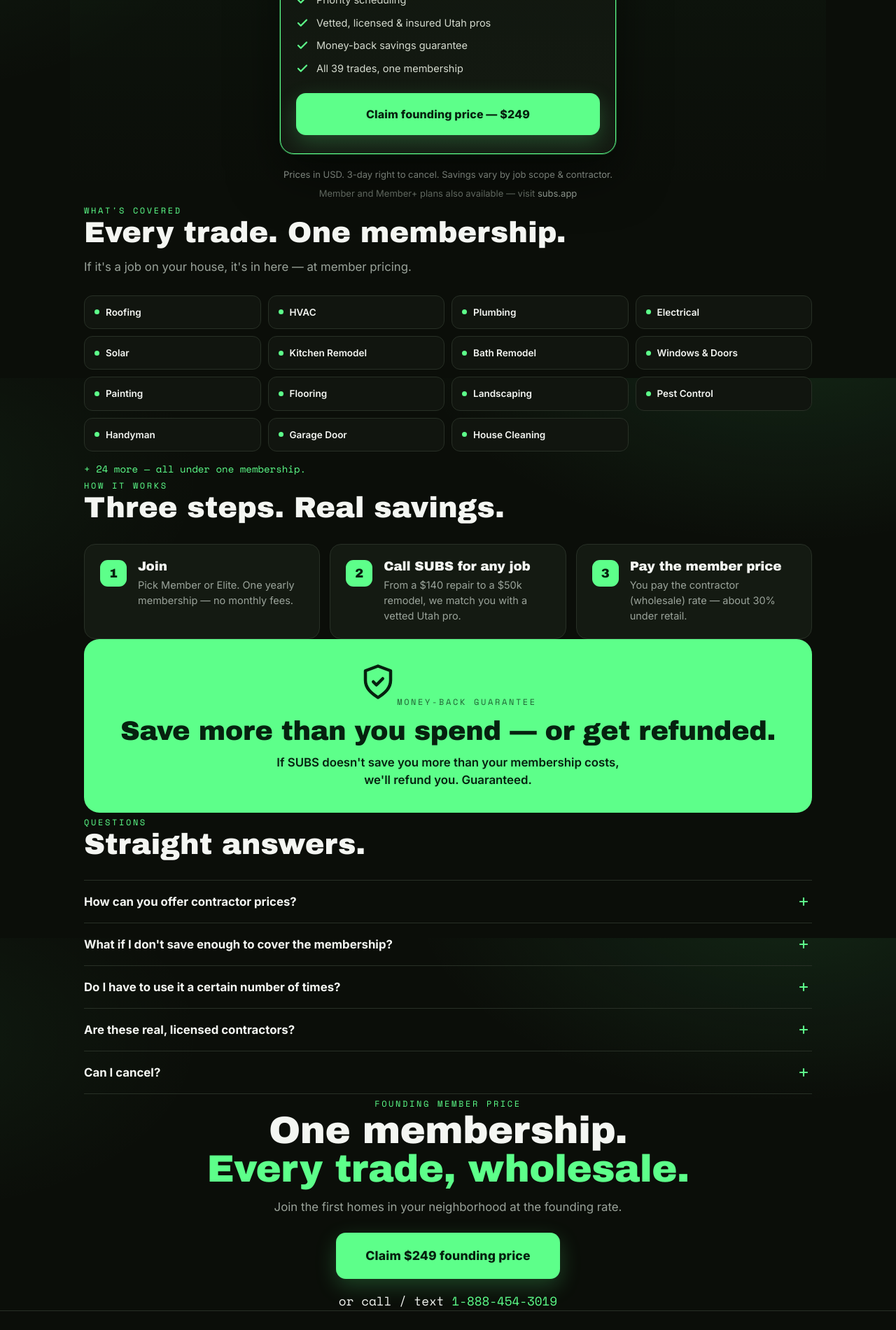
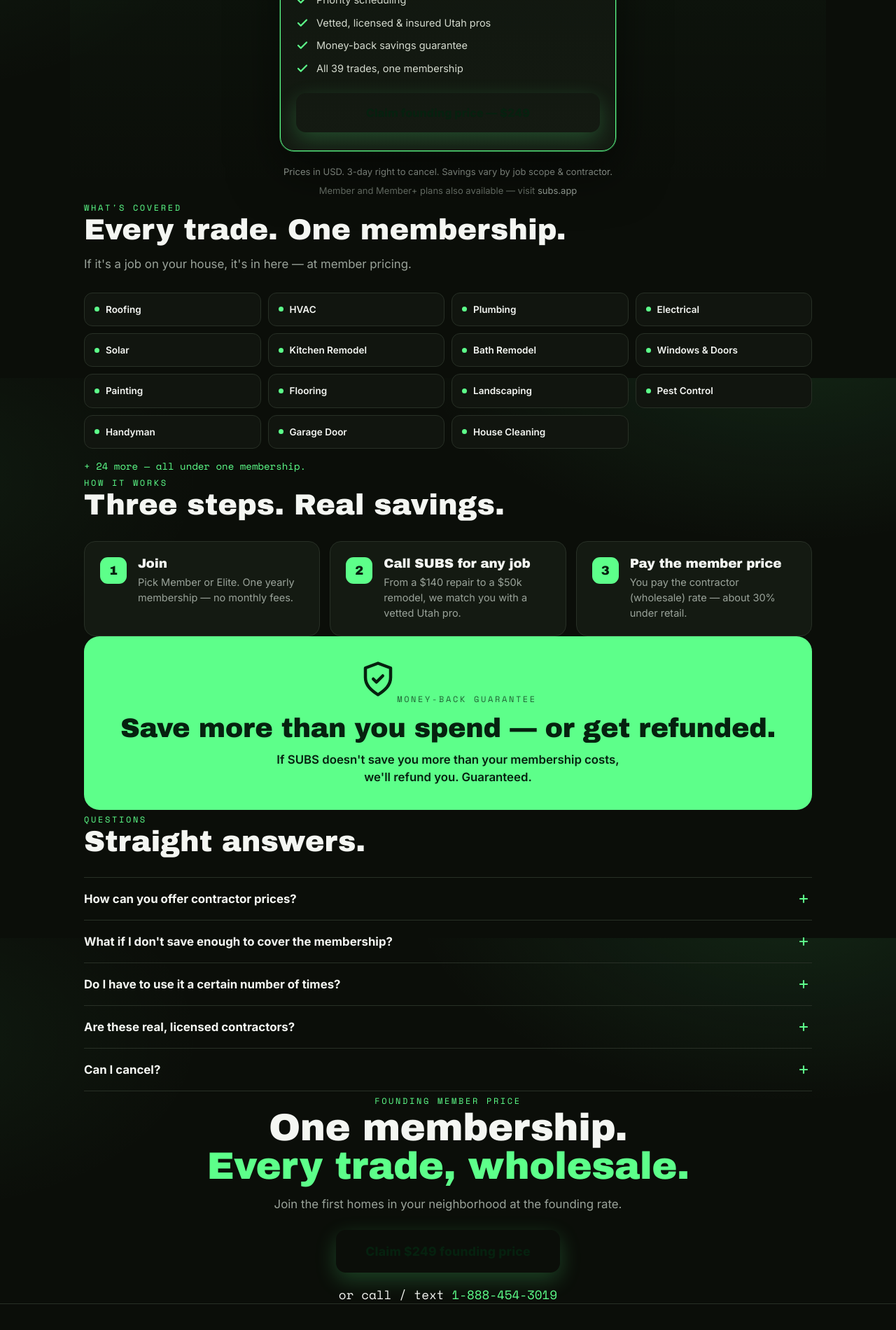
Before and after one commit to ryanmichaelscott/subs, a React (Vite) app: page /utah in a window 1280 px wide. Shown: the part 1860-3760 px from the top of the page at 70% size. Built offline with nearby package versions, Linux system fonts and the light colour scheme.

Commit message:
Utah: use JS fetch for checkout (bypasses routing), add loading state

```diff
--- a/src/pages/UtahLanding.jsx
+++ b/src/pages/UtahLanding.jsx
@@ -1,6 +1,5 @@
 import { useState, useEffect, useRef } from 'react'
 
-const CTA = '/api/checkout?plan=elite&coupon=DOOR100'
 
 const css = `
 @import url('https://fonts.googleapis.com/css2?family=Archivo+Black&family=Inter:wght@400;500;600;700;800&family=Space+Mono:wght@400;700&display=swap');
@@ -23,11 +22,13 @@ const css = `
 .utah-page .mono { font-family:var(--mono); }
 .utah-page .strike { text-decoration:line-through; text-decoration-color:var(--slash); color:var(--slash); }
 
+.utah-page button.btn { -webkit-appearance:none; appearance:none; background:none; outline:none; }
 .utah-page .btn {
   display:inline-flex; align-items:center; justify-content:center; gap:.5em;
   font-family:var(--body); font-weight:800; font-size:1rem; letter-spacing:.01em;
   padding:16px 26px; border-radius:14px; border:2px solid transparent; cursor:pointer;
   transition:transform .12s ease,box-shadow .2s ease,background .2s ease; text-align:center;
+  text-decoration:none;
 }
 .utah-page .btn-primary { background:var(--green); color:#06210F; box-shadow:0 10px 30px rgba(93,255,138,.22); }
 .utah-page .btn-primary:hover { transform:translateY(-2px); box-shadow:0 16px 40px rgba(93,255,138,.34); }
@@ -233,7 +234,30 @@ const faqs = [
 export default function UtahLanding() {
   const [openFaq, setOpenFaq] = useState(null)
   const [stickyVisible, setStickyVisible] = useState(false)
+  const [checkoutLoading, setCheckoutLoading] = useState(false)
   const pricingRef = useRef(null)
+
+  const handleCheckout = async () => {
+    if (checkoutLoading) return
+    setCheckoutLoading(true)
+    try {
+      const res = await fetch('/api/checkout', {
+        method: 'POST',
+        headers: { 'Content-Type': 'application/json' },
+        body: JSON.stringify({ plan: 'elite', coupon: 'DOOR100' }),
+      })
+      const data = await res.json()
+      if (data.url) {
+        window.location.href = data.url
+      } else {
+        throw new Error(data.error || 'Checkout failed')
+      }
+    } catch {
+      setCheckoutLoading(false)
+      window.location.href = 'tel:+18884543019'
+      alert('Something went wrong. Please call or text us at 1-888-454-3019 and we\'ll get you set up.')
+    }
+  }
 
   useEffect(() => {
     const prev = document.title
@@ -388,7 +412,7 @@ export default function UtahLanding() {
                 <li>{CHECK} <span>Money-back savings guarantee</span></li>
                 <li>{CHECK} <span>All 39 trades, one membership</span></li>
               </ul>
-              <a className="btn btn-primary" href={CTA}>Claim founding price — $249</a>
+              <button className="btn btn-primary" onClick={handleCheckout} disabled={checkoutLoading}>{checkoutLoading ? 'Loading…' : 'Claim founding price — $249'}</button>
             </div>
           </div>
           <p className="price-note" style={{ marginTop: 20, textAlign: 'center' }}>
@@ -462,7 +486,7 @@ export default function UtahLanding() {
           <span className="eyebrow">Founding member price</span>
           <h2>One membership.<br /><span className="g">Every trade, wholesale.</span></h2>
           <p className="section-sub" style={{ margin: '14px auto 0' }}>Join the first homes in your neighborhood at the founding rate.</p>
-          <div><a className="btn btn-primary" href={CTA}>Claim $249 founding price</a></div>
+          <div><button className="btn btn-primary" onClick={handleCheckout} disabled={checkoutLoading}>{checkoutLoading ? 'Loading…' : 'Claim $249 founding price'}</button></div>
           <div className="phone">or call / text <a href="tel:+18884543019">1-888-454-3019</a></div>
         </section>
 
@@ -480,7 +504,7 @@ export default function UtahLanding() {
             <div className="a">Founding member price</div>
             <div className="b"><span className="s">$349</span> <span className="g">$249</span>/yr</div>
           </div>
-          <a className="btn btn-primary" href={CTA}>Join</a>
+          <button className="btn btn-primary" onClick={handleCheckout} disabled={checkoutLoading}>{checkoutLoading ? 'Loading…' : 'Join'}</button>
         </div>
 
       </div>
```
